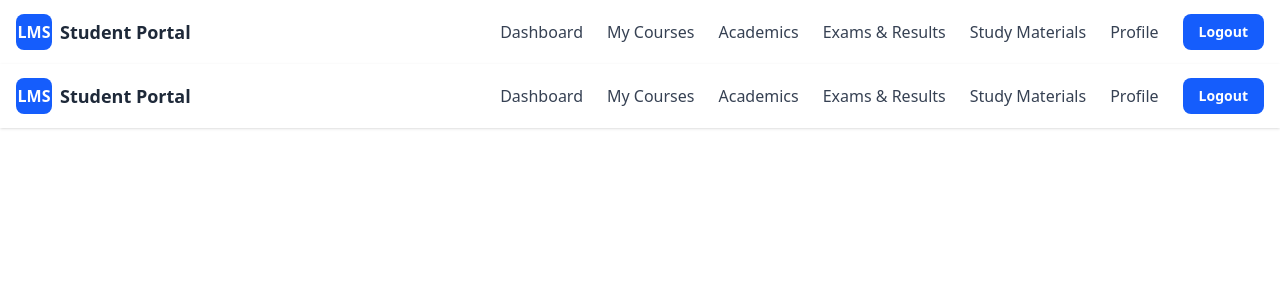
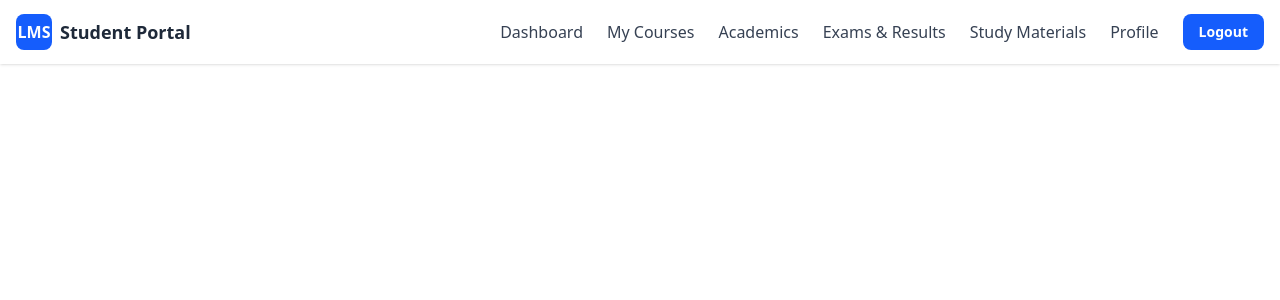
Before and after one commit to ravitharun/edu-lms-mern, a React (Vite) app in the folder UI/: page / in a window 1280 px wide. Shown: the top 300 px of the page. Built offline with nearby package versions, Linux system fonts and the light colour scheme.

Commit message:
rmv the duplicate navbar

```diff
--- a/UI/src/App.jsx
+++ b/UI/src/App.jsx
@@ -7,7 +7,7 @@ function App() {
   return (
     <>
       <Navbar></Navbar>
-      <Navbar></Navbar>
+
     </>
   )
 }
```
